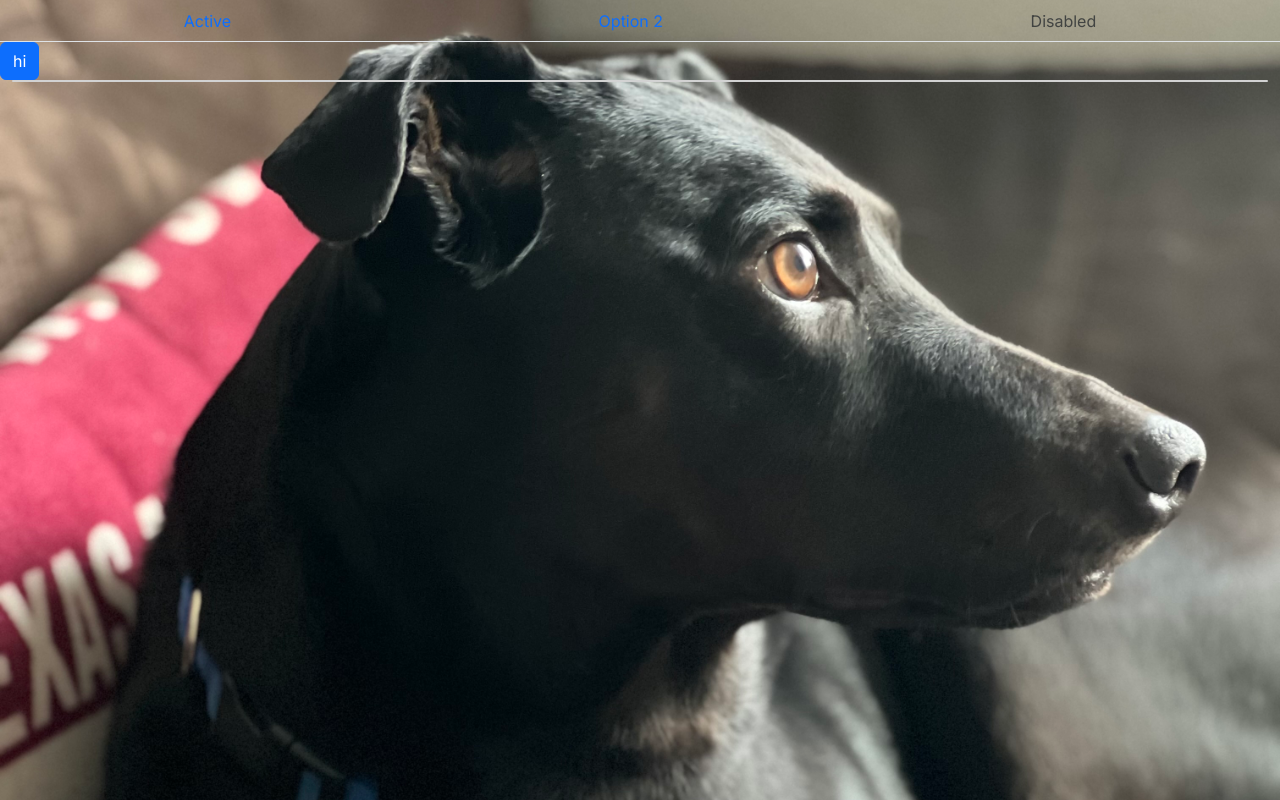
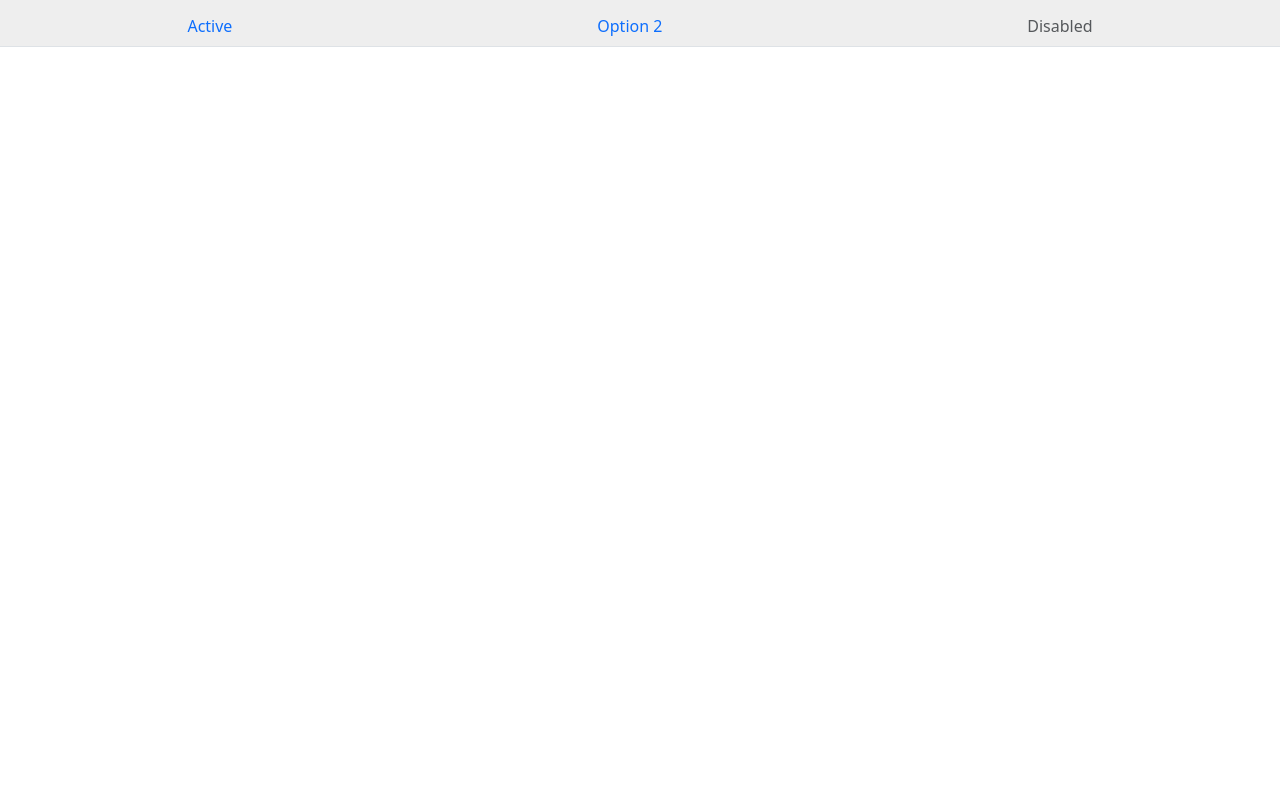
Before and after one commit to Wosty/Wosty.github.io, a Next.js app: page / in a window 1280 px wide. Built offline with nearby package versions, Linux system fonts and the light colour scheme.

Commit message:
new direction, but keeping this for reference for possible future revisions

```diff
--- a/next.config.mjs
+++ b/next.config.mjs
@@ -4,7 +4,9 @@
  * @type {import('next').NextConfig}
  */
 const nextConfig = {
-    output: 'export'
+    //reactStrictMode: true,
+    output: 'export',
+    images: { unoptimized: true }
 }
 
 export default nextConfig
--- a/src/app/layout.tsx
+++ b/src/app/layout.tsx
@@ -1,8 +1,6 @@
-import "bootstrap/dist/css/bootstrap.min.css";
+//import "bootstrap/dist/css/bootstrap.min.css";
+import "../styles/styles.scss";
 import type { Metadata } from "next";
-import { Inter } from "next/font/google";
-
-const inter = Inter({ subsets: ["latin"] });
 
 export const metadata: Metadata = {
   title: "Wesley Till",
@@ -11,12 +9,12 @@ export const metadata: Metadata = {
 
 export default function RootLayout({
   children,
-}: Readonly<{
-  children: React.ReactNode;
-}>) {
+}: {
+  children: React.ReactNode
+}) {
   return (
     <html lang="en">
-      <body className={inter.className}>{children}</body>
+      <body>{children}</body>
     </html>
-  );
+  )
 }
--- a/src/app/page.tsx
+++ b/src/app/page.tsx
@@ -2,6 +2,7 @@
 import { useState, useEffect } from 'react'
 import Container from "react-bootstrap/Container";
 import Header from "@/components/Header";
+// import styles from '../styles/background.module.css';
 
 export default function Home() {
   const [isClient, setIsClient] = useState(false)
@@ -11,6 +12,7 @@ export default function Home() {
   }, [])
   return (
     <>
+
       <Header />
 
     </>
--- a/src/components/Header.tsx
+++ b/src/components/Header.tsx
@@ -2,12 +2,16 @@ import Container from 'react-bootstrap/Container';
 import Button from 'react-bootstrap/Button';
 import ButtonGroup from 'react-bootstrap/ButtonGroup';
 import Nav from 'react-bootstrap/Nav';
+import Navbar from 'react-bootstrap/Navbar';
 import { MouseEvent, SetStateAction } from 'react';
 import { useState, useEffect } from 'react';
 import Fade from 'react-bootstrap/Fade';
+// import Image from 'next/image';
 import Image from 'react-bootstrap/Image';
 import Card from 'react-bootstrap/Card';
 import { CardBody } from 'react-bootstrap';
+import styles from '@/styles/background.module.css'
+import apollo from '../../public/apollo.jpeg'
 
 const MyHeader: React.FC = (initialData) => {
   // const [dynamicData, setDynamicData] = useState(initialData);
@@ -48,6 +52,9 @@ const MyHeader: React.FC = (initialData) => {
     document.body.style.backgroundSize = "cover"
     document.body.style.backgroundPosition = "50% 20%"
     document.body.style.backgroundImage = color
+    document.body.style.transitionProperty = "background-image"
+    document.body.style.transitionDuration = "1s"
+    document.body.style.transitionTimingFunction = "linear"
   }, [uncolor])
 
   function mouseEnterNav(navTab: string) {
@@ -56,14 +63,15 @@ const MyHeader: React.FC = (initialData) => {
     setOpen(true)
   }
   function mouseExitNav(navTab: string) {
-    unclick("")
+    unclick("url(backdrop.jpeg)")
     setOpen(false)
     //document.getElementById("tabPreview")!.innerHTML = "landing page ig"
   }
 
   return (
     <>
-      <Nav className="justify-content-center" fill variant="tabs">
+      <div style={{ backgroundColor: "#eeeeee" }}>
+        <Nav className="justify-content-center" fill variant="tabs" style={{ padding: "5px 5px 0px 5px" }}>
           <Nav.Item
             onMouseEnter={e => mouseEnterNav("home")}
             onMouseLeave={e => mouseExitNav("home")}
@@ -80,18 +88,48 @@ const MyHeader: React.FC = (initialData) => {
             </Nav.Link>
           </Nav.Item>
         </Nav>
-      <Button onClick={
+      </div>
+      {/* <Button onClick={
         () => click("url(apollo.jpeg)")
       }>
         hi
-      </Button>
-      <Fade in={open}>
-        <Container id="tabPreview" fluid>
-          <Card>
-            {/* <Card.Img src="apollo.jpeg" className="h-100" />; */}
+      </Button> */}
+      {/* <Fade in={open}>
+        <Container className="align-items-center" fluid id="tabPreview">
+          <Card style={{
+            width: '18rem',
+            position: "absolute",
+            top: "50%",
+            left: "50%",
+            transform: "translate(-50%, -50%)"
+          }}>
+            <Card.Img src="apollo.jpeg"
+              variant="top" />
+            <Card.Body>
+              <Card.Title>Card Title</Card.Title>
+              <Card.Text>
+                Some quick example text to build on the card title and make up the
+                bulk of the card's content.
+              </Card.Text>
+              <Button variant="primary">Go somewhere</Button>
+            </Card.Body>
           </Card>
         </Container>
-      </Fade>
+        <div id="tabPreview" className={styles.bgWrap}>
+          <Image
+            alt="Mountains"
+            src={apollo}
+            placeholder="blur"
+            quality={100}
+            fill
+            sizes="100vw"
+            style={{
+              objectFit: "cover"
+            }}
+          />
+      </div>
+      </Fade > */}
+
     </>
   );
 }
--- /dev/null
+++ b/src/styles/background.module.css
@@ -0,0 +1,36 @@
+/* .background {
+    height: 100%;
+    width: 100%;
+    padding: 10px;
+    animation: fade 10s ease-in-out infinite;
+}
+
+@keyframes fade {
+    0% {
+        opacity: 1;
+    }
+
+    25% {
+        opacity: 0.75;
+    }
+
+    50% {
+        opacity: 0.5;
+    }
+
+    75% {
+        opacity: 0.25;
+    }
+
+    100% {
+        opacity: 0;
+    }
+} */
+
+.bgWrap {
+    position: fixed;
+    height: 100vh;
+    width: 100vw;
+    overflow: hidden;
+    z-index: -1;
+}
--- /dev/null
+++ b/src/styles/global.css
@@ -0,0 +1,43 @@
+/* ensure all pages have Bootstrap CSS */
+@import "bootstrap/dist/css/bootstrap.min.css";
+
+html,
+/* body {
+    height: 100%;
+    width: 100%;
+} */
+
+
+body {
+    /* background-image: url('../../public/backdrop.jpeg'); */
+    transition-property: background-image;
+    transition-duration: 2s;
+    transition-timing-function: linear;
+    background-repeat: no-repeat;
+    background-size: cover;
+    background-position: 50% 20%;
+}
+
+.md-container {
+    max-width: 800px;
+    padding-top: 2rem;
+}
+
+.sml-card {
+    width: 22rem;
+    margin: 1rem 0;
+}
+
+.cntr-footer {
+    height: 80px;
+    margin-top: 20px;
+    display: flex;
+    align-items: center;
+    justify-content: center;
+    border-top: 1px solid #ccc;
+}
+
+.sml-logo {
+    height: 1em;
+    margin-left: 10px;
+}
--- a/src/styles/index.css
+++ /dev/null
@@ -1,32 +0,0 @@
-/* ensure all pages have Bootstrap CSS */
-@import "bootstrap/dist/css/bootstrap.min.css";
-
-html,
-body {
-    height: 100%;
-    width: 100%;
-}
-
-.md-container {
-    max-width: 800px;
-    padding-top: 2rem;
-}
-
-.sml-card {
-    width: 22rem;
-    margin: 1rem 0;
-}
-
-.cntr-footer {
-    height: 80px;
-    margin-top: 20px;
-    display: flex;
-    align-items: center;
-    justify-content: center;
-    border-top: 1px solid #ccc;
-}
-
-.sml-logo {
-    height: 1em;
-    margin-left: 10px;
-}
--- a/src/styles/styles.scss
+++ b/src/styles/styles.scss
@@ -1,7 +1,7 @@
 $success: #7952b3;
 
 @import "bootstrap/scss/bootstrap.scss";
-
-body {
-  padding: 1.5rem;
-}
+@import "global.css";
+// body {
+//   padding: 1.5rem;
+// }
```
Also changed, not shown: src/app/_app.tsx (+14 -4 lines), src/app/_document.tsx (deleted, +0 -13 lines), src/components/sample.tsx (added, +24 -0 lines), 1 other file (tests, documents, lock files or other folders). Lines whose indentation alone changed are shown as unchanged.
